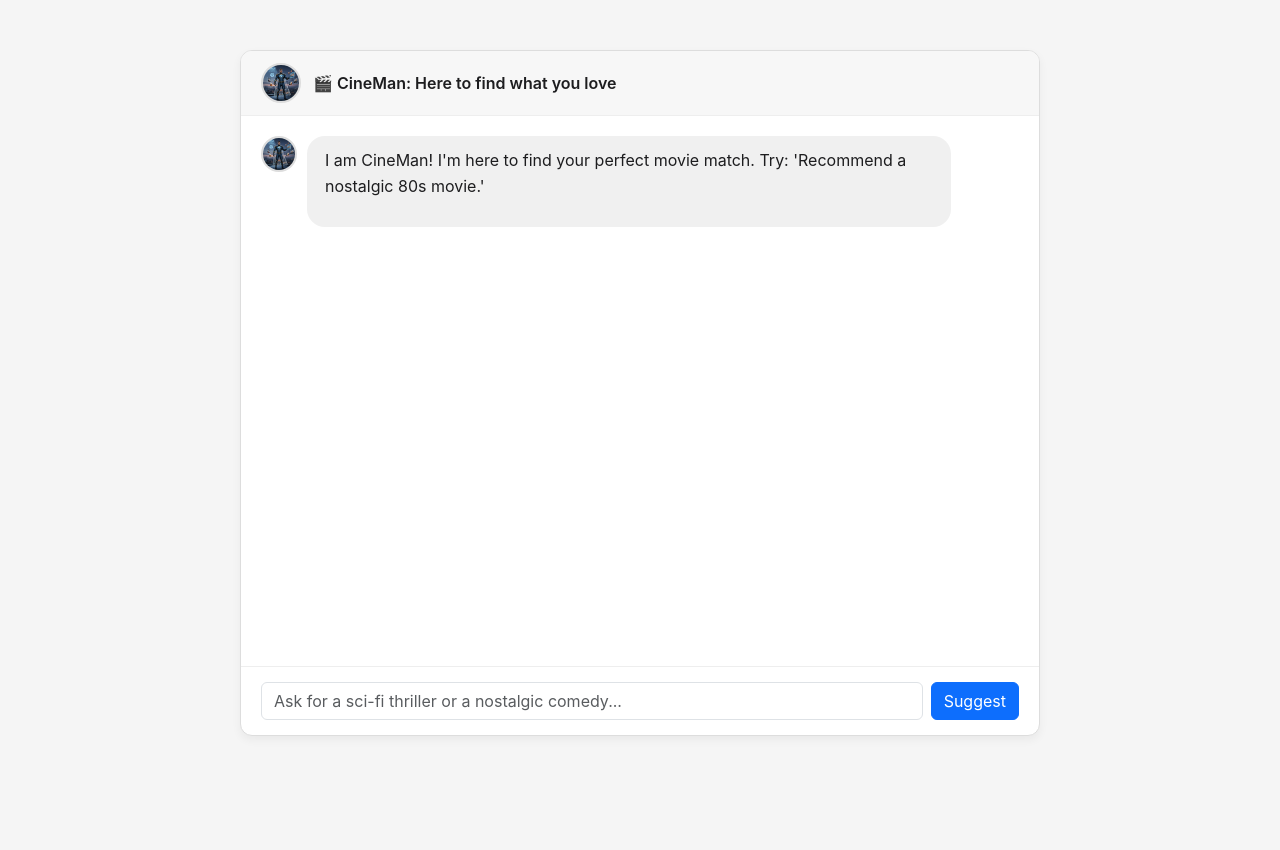
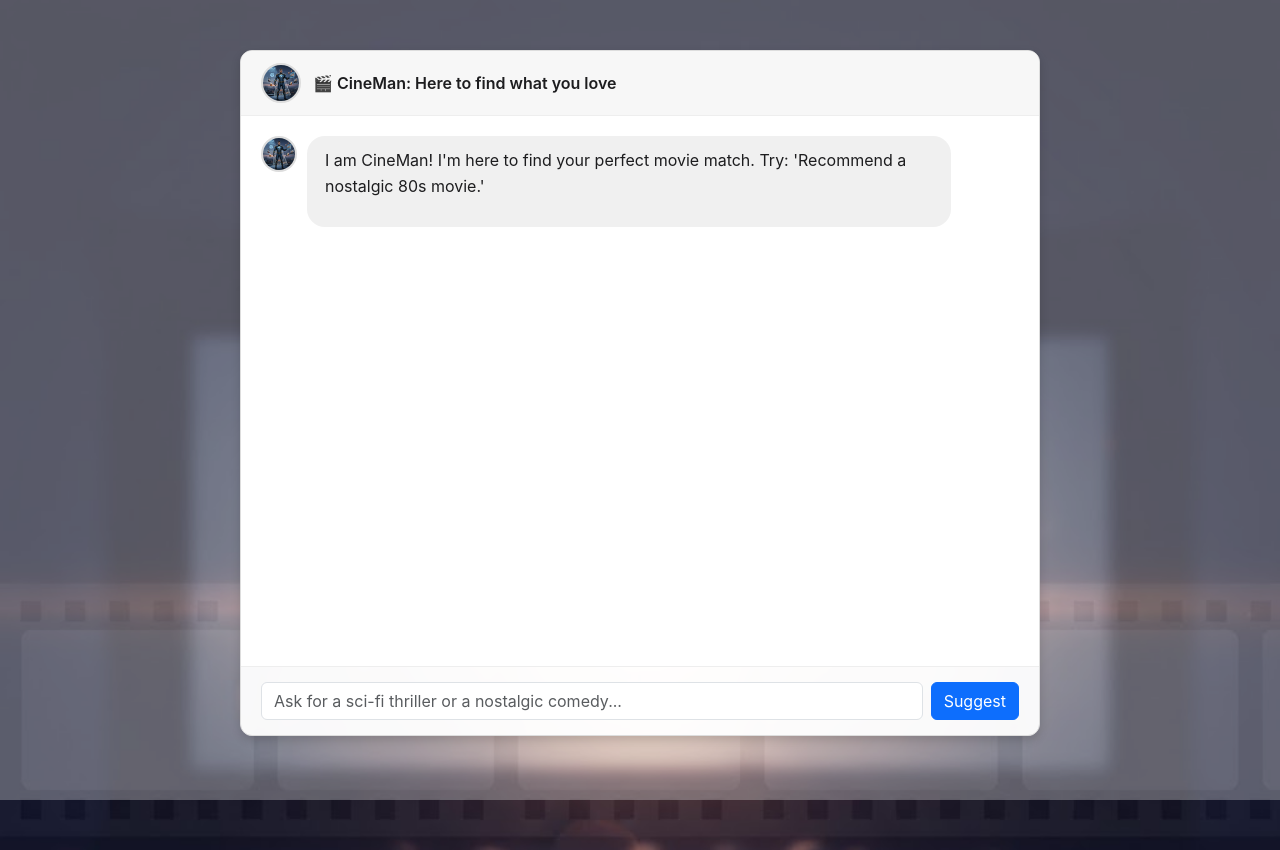
Before and after one commit to nikkhil6/cineman, a Flask app: page / in a window 1280 px wide. Before the commit the page ends 736 px from the top, so only its background shows below. Run offline with Flask 3, Linux system fonts and the light colour scheme.

Commit message:
add bg image

```diff
--- a/templates/index.html
+++ b/templates/index.html
@@ -13,16 +13,41 @@
 
     <style>
         /* General Styles */
-        body { font-family: -apple-system, BlinkMacSystemFont, "Segoe UI", Roboto, Helvetica, Arial, sans-serif, "Apple Color Emoji", "Segoe UI Emoji", "Segoe UI Symbol"; background-color: #f5f5f5; }
+        body {
+            font-family: -apple-system, BlinkMacSystemFont, "Segoe UI", Roboto, Helvetica, Arial, sans-serif, "Apple Color Emoji", "Segoe UI Emoji", "Segoe UI Symbol";
+            background-color: #f5f5f5;
+            background-image: url('/static/background.jpg');
+            background-size: cover;
+            background-position: center;
+            background-repeat: no-repeat;
+            background-attachment: fixed;
+            position: relative;
+            min-height: 100vh;
+        }
+
+        /* Transparent overlay for background image */
+        body::before {
+            content: '';
+            position: fixed;
+            top: 0;
+            left: 0;
+            width: 100%;
+            height: 100%;
+            background-color: rgba(245, 245, 245, 0.3); /* Lower opacity for more visible background */
+            z-index: 0;
+        }
         .chat-container {
             max-width: 800px;
             margin: 50px auto;
             border: 1px solid #ddd;
-            box-shadow: 0 4px 10px rgba(0, 0, 0, 0.05);
+            box-shadow: 0 4px 10px rgba(0, 0, 0, 0.15);
             border-radius: 12px;
-            background: white;
+            background: rgba(255, 255, 255, 0.95); /* Slightly transparent white for elegant blend */
+            backdrop-filter: blur(5px); /* Optional: adds a nice blur effect */
             overflow: hidden;
             min-height: 600px;
+            position: relative;
+            z-index: 10;
         }
 
         /* Header: Clean Black Bar */
```
Also changed, not shown: static/background.jpg (added).
